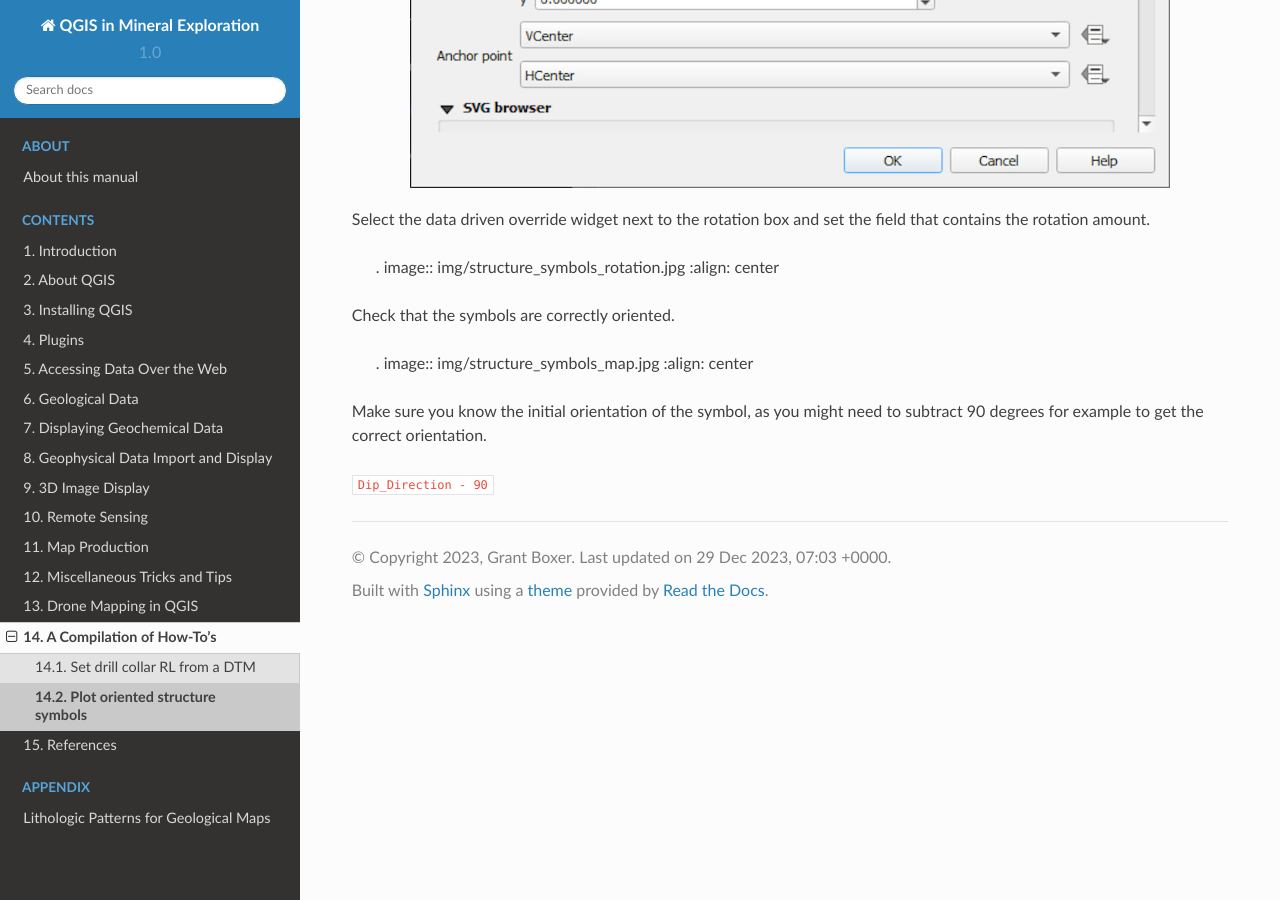
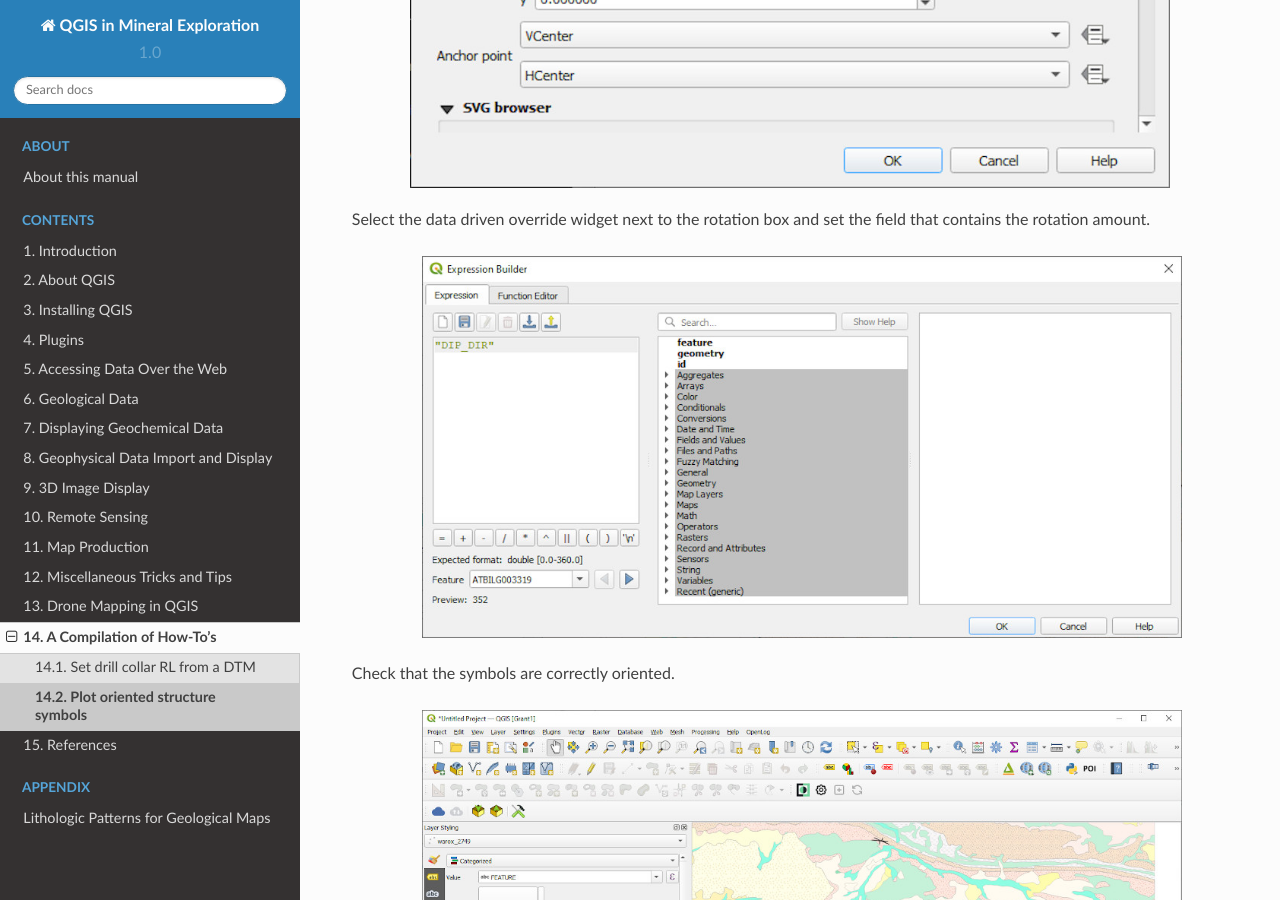
Before and after one commit to mammothgeospatial/qgis-in-mineral-exploration, a Sphinx documentation site: the page built from docs/source/how_to/structure.rst, in a window 1280 px wide and 900 px high, scrolled down 1003 px. Built offline with Sphinx 7.4.7 and the Read the Docs theme 2.0.0, drawn with Linux system fonts in a browser that asks for light colours.

Commit message:
Updates to Structure Symbols

```diff
--- a/docs/source/how_to/structure.rst
+++ b/docs/source/how_to/structure.rst
@@ -13,14 +13,17 @@
 
 Select the data driven override widget next to the rotation box and set the field that contains the rotation amount.
 
-  . image:: img/structure_symbols_rotation.jpg
-  :align: center
+  .. image:: img/structure_symbols_no_rotation.jpg
+    :align: center
 
 Check that the symbols are correctly oriented.
 
-  . image:: img/structure_symbols_map.jpg
-  :align: center
+  .. image:: img/structure_symbols_map.jpg
+    :align: center
 
 Make sure you know the initial orientation of the symbol, as you might need to subtract 90 degrees for example to get the correct orientation.
 
 ``Dip_Direction - 90``
+
+ .. image:: img/structure_symbols_rotation.jpg
+    :align: center
```
Also changed, not shown: docs/source/how_to/img/structure_symbols_no_rotation.jpg (added).
